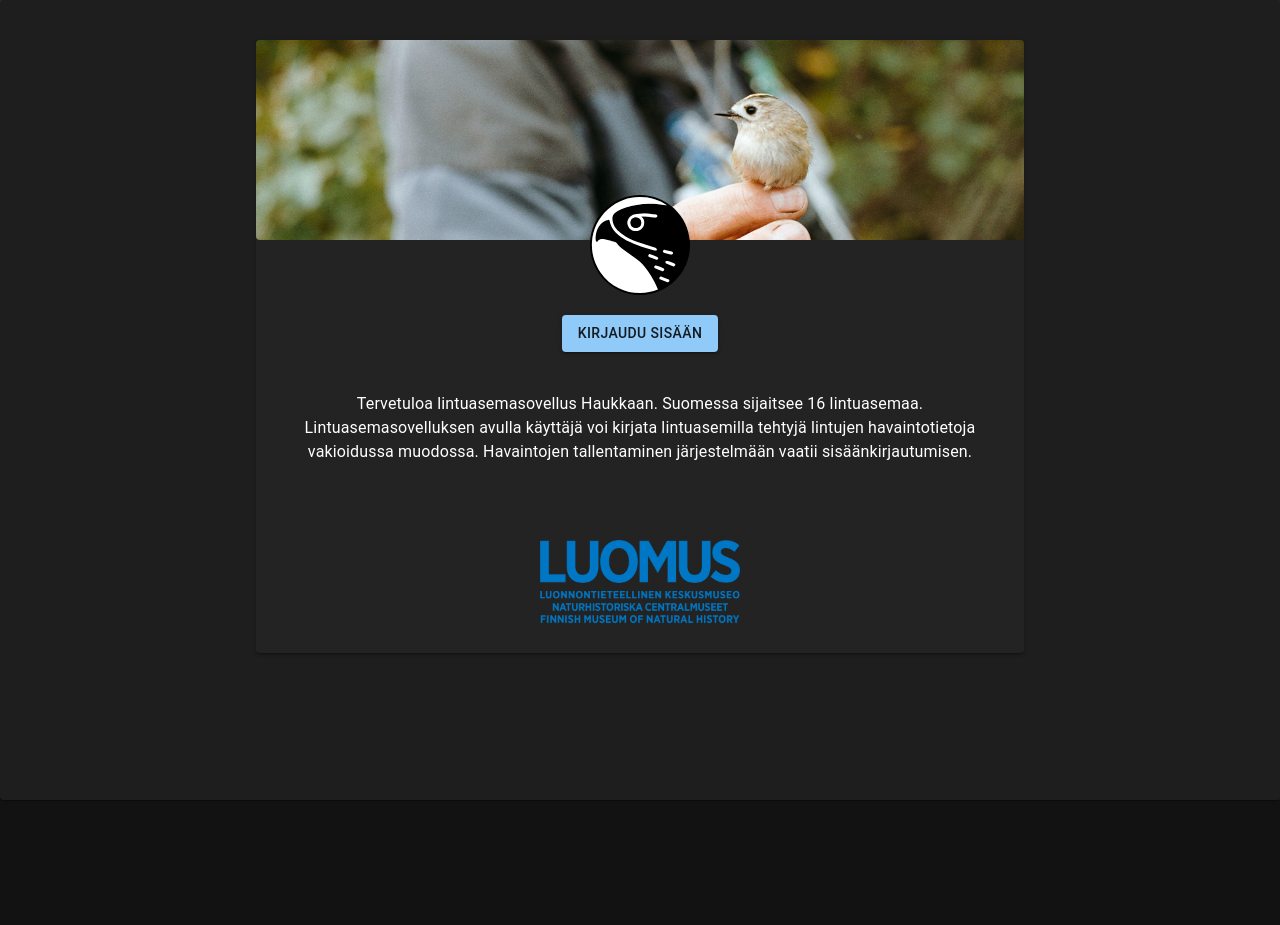
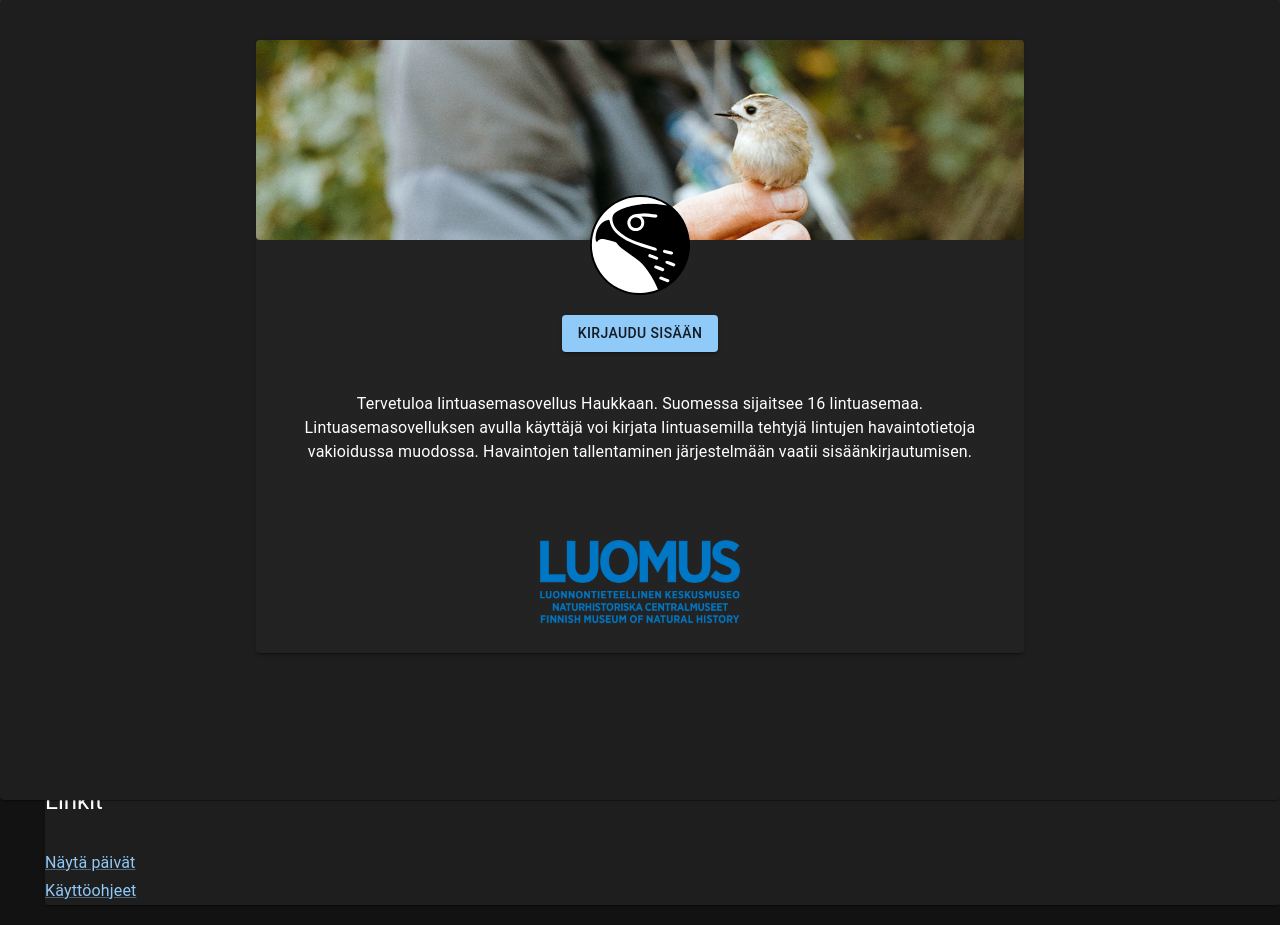
Before and after one commit to ric-rai/haukka, a React (Create React App) app in the folder frontend/: page / in a window 1280 px wide. Before the commit the page ends 800 px from the top, so only its background shows below. Built offline with nearby package versions, Linux system fonts and the light colour scheme.

Commit message:
comment out irrelevant code for now

```diff
--- a/frontend/src/pages/FrontPage/FrontPage.tsx
+++ b/frontend/src/pages/FrontPage/FrontPage.tsx
@@ -42,18 +42,10 @@
 
   return (
     <front-page-x>
-      <div>
-        <Grid container alignItems="flex-start">
-          <Grid item xs={9}>
       <Paper>
-              <Grid container alignItems="flex-start" spacing={1}>
-                <Grid item xs={11}>
-                  <Typography variant="h5" component="h2">
+        <h2>
           {lang.addObservations} - {userObservatory.replace('_', ' ')}
-                  </Typography>
-                  <br />
-                </Grid>
-                <Grid container item xs={1}>
+        </h2>
         <Tooltip title={lang.drafts}>
           <IconButton onClick={() => void 0}>
             <Bookmarks />
@@ -64,13 +56,6 @@
             <FileCopy />
           </IconButton>
         </Tooltip>
-                </Grid>
-                <Grid
-                  item
-                  xs={3}
-                  background-color={'red'}
-                  style={{ minWidth: '150px' }}
-                >
         <LocalizationProvider dateAdapter={AdapterDayjs}>
           <DatePicker
             value={1}
@@ -79,32 +64,7 @@
             renderInput={(params) => <TextField {...params} />}
           />
         </LocalizationProvider>
-                  {/* <MuiPickersUtilsProvider
-                    utils={DateFnsUtils}
-                    locale={localeFI}
-                  >
-                    <KeyboardDatePicker
-                      className={classes.datePicker}
-                      required
-                      disableToolbar
-                      invalidDateMessage={lang.invalidDate}
-                      minDateMessage={lang.minDateError}
-                      maxDateMessage={lang.maxDateError}
-                      variant="inline"
-                      format="dd.MM.yyyy"
-                      id="date-picker-inline"
-                      label={lang.date}
-                      value={day}
-                      onChange={(date) => void 0}
-                      KeyboardButtonProps={{
-                        'aria-label': 'change date',
-                      }}
-                      keyboardIcon={<Event color="primary" />}
-                    />
-                  </MuiPickersUtilsProvider> */}
-                </Grid>
 
-                <Grid item xs={9}>
         <TextField
           required
           fullWidth={true}
@@ -113,8 +73,6 @@
           onChange={(event) => void 0}
           value={'observers'}
         />
-                </Grid>
-                <Grid>
         <Button
           id="toDayDetails"
           onClick={() => void 0}
@@ -133,9 +91,6 @@
             <CircularProgress color="primary" />
           )
         }
-                </Grid>
-                <div>
-                  <br />
         <Accordion>
           <AccordionSummary
             expandIcon={<ExpandMore color="primary" />}
@@ -146,9 +101,7 @@
             <Typography>
               {
                 /*eslint-disable-next-line no-constant-condition*/
-                          /* comment */ true
-                            ? lang.commentAdded
-                            : lang.noComment
+                /* comment */ true ? lang.commentAdded : lang.noComment
               }
             </Typography>
           </AccordionSummary>
@@ -203,9 +156,7 @@
             <Typography
               color={
                 // eslint-disable-next-line no-constant-condition
-                          /* errorsInInpulang.catches */ true
-                            ? 'error'
-                            : 'inherit'
+                /* errorsInInpulang.catches */ true ? 'error' : 'inherit'
               }
             >
               {/* errorsInInpulang.catches
@@ -287,9 +238,7 @@
 
               <Grid item xs={3}>
                 <FormControl>
-                            <InputLabel id="Location">
-                              {lang.location}
-                            </InputLabel>
+                  <InputLabel id="Location">{lang.location}</InputLabel>
                   <Select
                     required
                     labelId="location"
@@ -324,7 +273,6 @@
             </Grid>
           </AccordionDetails>
         </Accordion>
-                </div>
 
         <Grid item xs={12}>
           <Button
@@ -340,15 +288,9 @@
                     title={lang.helpForSaveMigrantButton}
                     placement="right"
                   /> */}
-                  {
-                    /* saveLoadingIcon */ true && (
-                      <CircularProgress color="primary" />
-                    )
-                  }
-                </Grid>
+          {/* saveLoadingIcon */ true && <CircularProgress color="primary" />}
         </Grid>
       </Paper>
-          </Grid>
 
       {/* Side panel */}
       <Grid item xs={3}>
@@ -399,20 +341,15 @@
                 <br />
               </Typography>
               <Link>
-                    <Typography variant="subtitle1">
-                      {lang.showDaysPage}
-                    </Typography>
+                <Typography variant="subtitle1">{lang.showDaysPage}</Typography>
               </Link>
               <Link>
-                    <Typography variant="subtitle1">
-                      {lang.manualTitle}
-                    </Typography>
+                <Typography variant="subtitle1">{lang.manualTitle}</Typography>
               </Link>
             </Grid>
           </Paper>
           {/* <Notification category="shorthand" /> */}
           {/* <Notification category="nocturnalMigration" /> */}
-            </Grid>
         </Grid>
       </Grid>
       <Snackbar
@@ -456,8 +393,7 @@
                   id="copy-observers-box"
                   checked={false /* toCopy.observers */}
                   onChange={
-                      (event) =>
-                        void 0 /* handleCopyChange(event.target.name) */
+                    (event) => void 0 /* handleCopyChange(event.target.name) */
                   }
                   name="observers"
                   color="primary"
@@ -472,8 +408,7 @@
                   id="copy-comment-box"
                   checked={false /* toCopy.comment */}
                   onChange={
-                      (event) =>
-                        void 0 /* handleCopyChange(event.target.name) */
+                    (event) => void 0 /* handleCopyChange(event.target.name) */
                   }
                   name="comment"
                   color="primary"
@@ -488,8 +423,7 @@
                   id="copy-activity-box"
                   checked={false /* toCopy.observationActivity */}
                   onChange={
-                      (event) =>
-                        void 0 /* handleCopyChange(event.target.name) */
+                    (event) => void 0 /* handleCopyChange(event.target.name) */
                   }
                   name="observationActivity"
                   color="primary"
@@ -505,8 +439,7 @@
                   id="copy-catches-box"
                   checked={false /* toCopy.catches */}
                   onChange={
-                      (event) =>
-                        void 0 /* handleCopyChange(event.target.name) */
+                    (event) => void 0 /* handleCopyChange(event.target.name) */
                   }
                   name="catches"
                   color="primary"
@@ -619,7 +552,6 @@
           </DialogActions>
         </Dialog>
       </Modal>
-      </div>
     </front-page-x>
   )
 }
```
Lines whose indentation alone changed are shown as unchanged.
